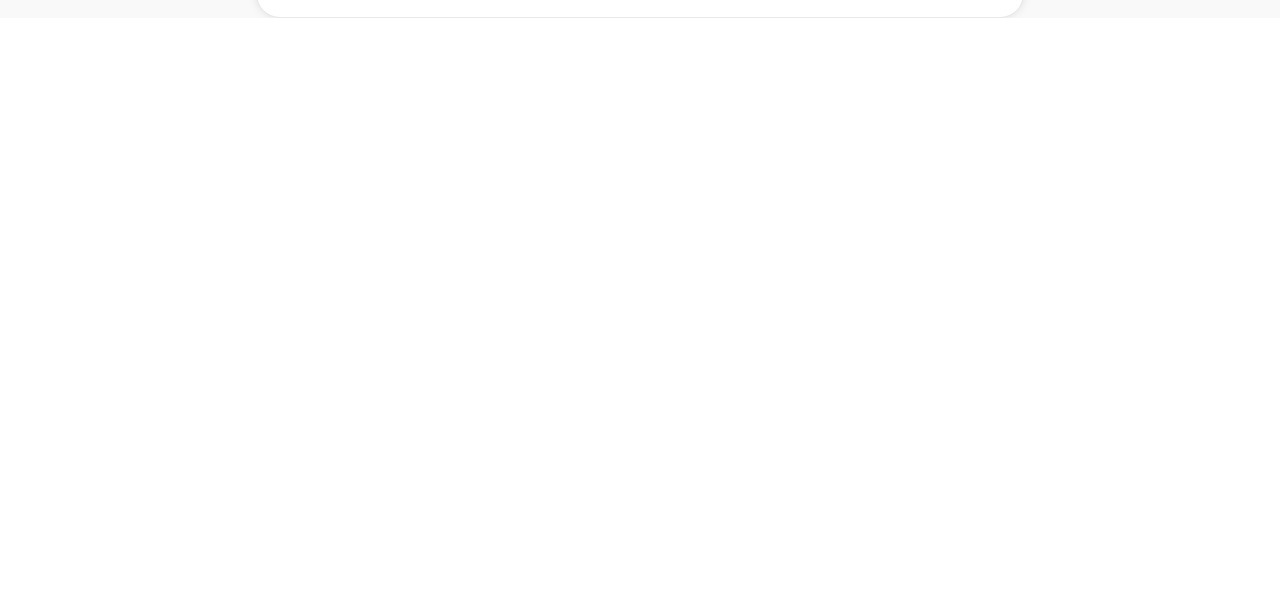
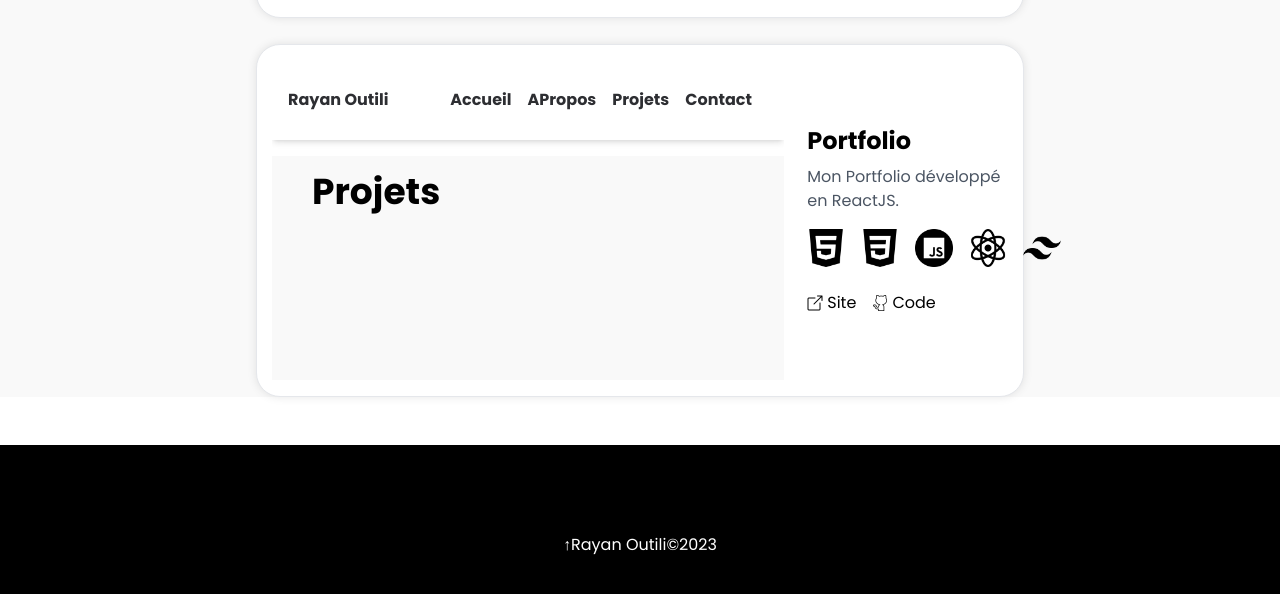
Before and after one commit to RayanOUTILI/Portfolio, a React (Create React App) app: page / in a window 1280 px wide. Shown: the part 2717-3311 px from the top of the page. Before the commit the page ends 2735 px from the top, so only its background shows below. Built offline with nearby package versions, Linux system fonts and the light colour scheme; grey boxes are pictures that could not be loaded.

Commit message:
fix nav width revealx2

```diff
--- a/src/App.js
+++ b/src/App.js
@@ -6,6 +6,7 @@ import Home from './components/Home';
 import About from './components/About';
 import './styles/tailwind.css';
 import Projects from './components/Projects';
+import Footer from './components/Footer';
 
 const App = () => {
 
@@ -34,8 +35,10 @@ const App = () => {
             <Route path="/Home" element={<Home />} />
             <Route path="/About" element={<About />} />
             <Route path="/Projects" element={<Projects />} />
+            <Route path="/Footer" element={<Footer />} />
           </Routes>
           <Projects />
+          <Footer />
         </div>
       </BrowserRouter>
     </>
--- /dev/null
+++ b/src/components/Footer.js
@@ -0,0 +1,19 @@
+import React from "react";
+import "../styles/index.css";
+import "../styles/tailwind.css";
+
+const currentYear = new Date().getFullYear();
+
+const Footer = () => {
+    return (
+        <section id="footer">
+            <div className="container mt-12 bg-black text-white  h-[200px] w-[100%] justify-center flex items-center">
+            <h2>↑Rayan Outili </h2>
+            <p> ©{currentYear}</p>
+
+            </div>
+        </section>
+    )
+};
+
+export default Footer;
--- a/src/components/Menu.js
+++ b/src/components/Menu.js
@@ -6,7 +6,7 @@ import { Link } from 'react-router-dom';
 
 const Menu = ({ toggleDarkMode }) => {
 	return (
-		<nav id="menu" className='bg-[var(--background-menu-color)] flex z-50 items-center justify-between fixed top-0 left-0 w-full h-20 p-7 pl-10 pr-20 shadow-md'>
+		<nav id="menu" className='bg-[var(--background-menu-color)] flex z-50 items-center justify-between fixed top-0 left-0 w-[100%] h-20 p-7 pl-10 pr-20 shadow-md'>
 			<h1 className="mr-auto taille font-bold ">Rayan Outili</h1>
 			<ul className="flex list-none space-x-4">
 				<li>
@@ -19,8 +19,7 @@ const Menu = ({ toggleDarkMode }) => {
 					<Link to="/Projects">Projets</Link>
 				</li>
 				<li>
-					{/* provisoirement */}
-					<Link to="" onClick={(e) => e.preventDefault()}>Contact</Link>
+					<Link to="/Footer">Contact</Link>
 				</li>
 			</ul>
 		</nav>
--- a/src/components/Projects.js
+++ b/src/components/Projects.js
@@ -8,6 +8,8 @@ import code from "../assets/icons/code.png";
 import link from "../assets/icons/link.png";
 import c from "../assets/icons/c.png";
 import python from "../assets/icons/python.png";
+import react from "../assets/icons/react.png";
+import tailwind from "../assets/icons/tailwindcss.png";
 
 const projectsData = [
     {
@@ -24,23 +26,15 @@ const projectsData = [
         url: "https://rayanoutili.github.io/convertisseurImages/",
         githubUrl: "https://github.com/RayanOUTILI/convertisseurImages",
         techno: [html, css, c, python]
+    },
+    {
+        title: "Portfolio",
+        description: "Mon Portfolio développé en ReactJS.",
+        url: "rayan-outili.fr",
+        githubUrl: "https://github.com/RayanOUTILI/Portfolio",
+        techno: [html, css, js, react, tailwind]
     }
 ];
-
-window.addEventListener('scroll', revealOnScrollX);
-
-function revealOnScrollX() {
-    var reveals = document.querySelectorAll('.revealx');
-    for (var i = 0; i < reveals.length; i++) {
-        var windowHeight = window.innerHeight;
-        var revealTop = reveals[i].getBoundingClientRect().top;
-        var revealPoint = i % 2 === 0 ? 100 : 0; //on alterne l'anim selon l'index
-
-        if (revealTop < windowHeight - revealPoint) {
-            reveals[i].classList.add('active');
-        }
-    }
-}
 
 const Projects = () => {
     return (
@@ -49,8 +43,8 @@ const Projects = () => {
                 <div className="mt-20">
                     <h1 className="text-4xl font-bold text-left ml-10 mt-24 pt-4 mb-2">Projets</h1>
                     {projectsData.map((project, index) => (
-                        //revealxINDEX pour alterner les anim
-                        <div key={index} className={`revealx${index+1} proj flex items-center border rounded-3xl gap-[5%] w-[60%] mt-[2%] m-auto bg-white`}>
+                        //revealxINDEX pour alterner les anim revealx${index+1}
+                        <div key={index} className={`reveal proj flex items-center border rounded-3xl gap-[5%] w-[60%] mt-[2%] m-auto bg-white`}>
                             {/* Partie gauche (iframe) */}
                             <div className="gauche w-65% relative">
                                 <a href={project.url} target="_blank" rel="noopener noreferrer">
@@ -64,7 +58,7 @@ const Projects = () => {
                                 <p className="text-gray-600 mt-2 justify-center flex items-center">{project.description}</p>
                                 <div className="techno flex justify-start gap-4 mt-4">
                                     {project.techno.map((techno, index) => (
-                                        <img className="h-[40px] w-[40px]" src={techno} alt="techno" key={index} />
+                                        <img className="h-[38px] w-[38px]" src={techno} alt="techno" key={index} />
                                     ))}
                                 </div>
                                 <div className="mt-6 flex items-center justify-start gap-4">
@@ -81,6 +75,7 @@ const Projects = () => {
                             </div>
                         </div>
                     ))}
+
                 </div>
             </div>
         </section>
--- a/src/styles/index.css
+++ b/src/styles/index.css
@@ -483,6 +483,4 @@ code {
   }
 
 
-
-
 }
```
Also changed, not shown: 1 other file (tests, documents, lock files or other folders).
